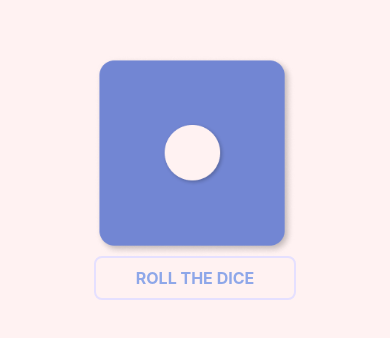
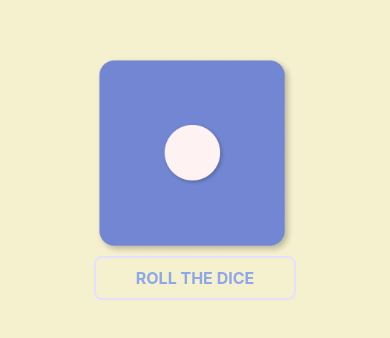
Before and after one commit to Najeeb93/rollthedice, a React Native app: screen / in a window 390 px wide. Shown: the part 244-582 px from the top of the page. Built offline with nearby package versions, Linux system fonts and the light colour scheme.

Commit message:
changes color

```diff
--- a/src/App.tsx
+++ b/src/App.tsx
@@ -69,7 +69,7 @@ const styles = StyleSheet.create({
     flex: 1,
     alignItems: 'center',
     justifyContent: 'center',
-    backgroundColor: '#FFF2F2',
+    backgroundColor: '#F5F0CD',
   },
   diceContainer: {
     margin: 12,
```
